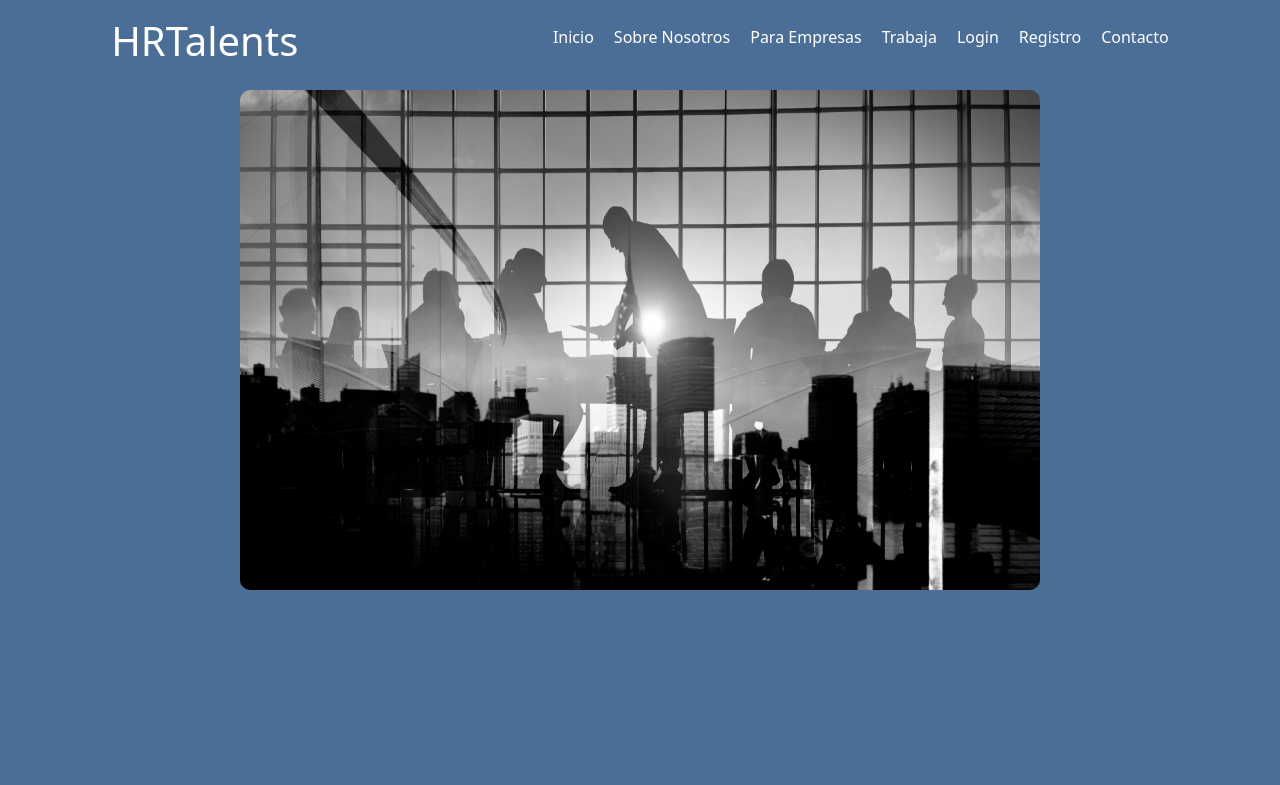
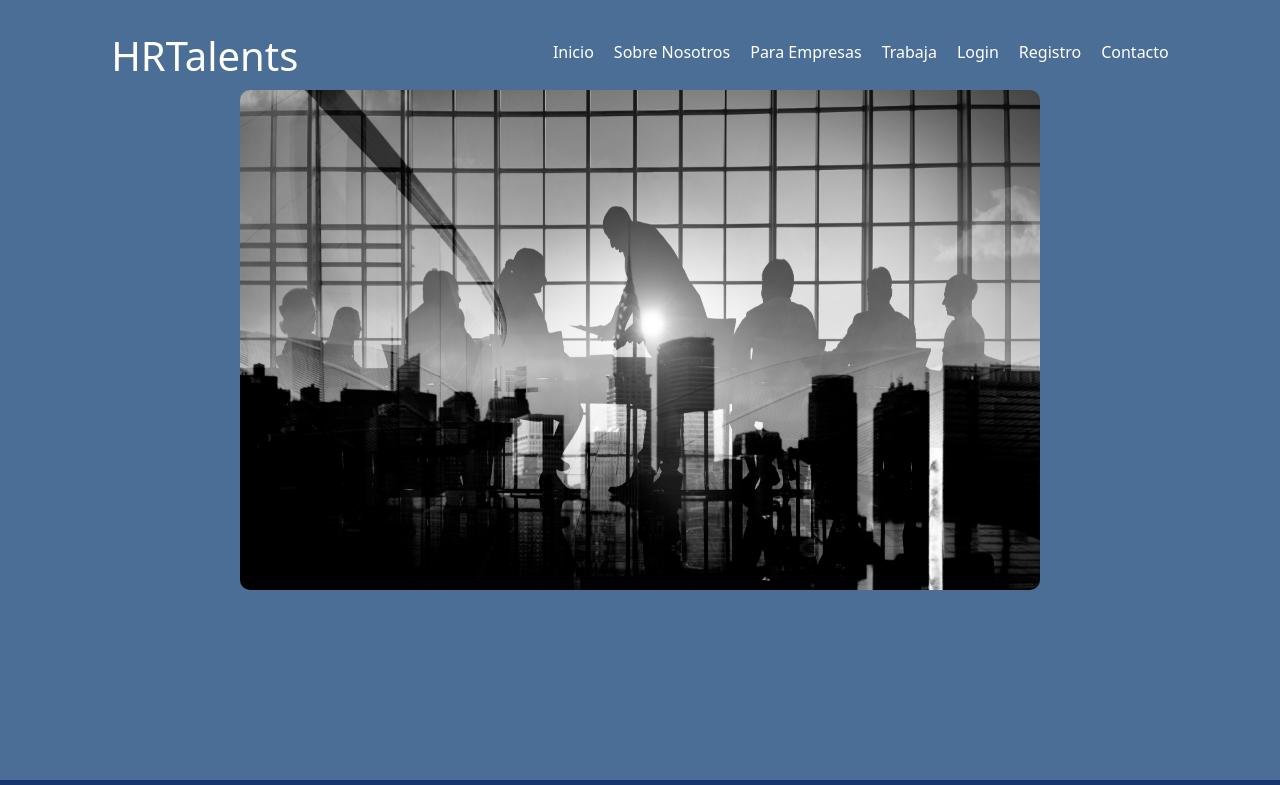
Before and after one commit to OscarP72/HRTalentsFrontend, a React (Vite) app: page / in a window 1280 px wide. Shown: the top 785 px of the page. Built offline with nearby package versions, Linux system fonts and the light colour scheme.

Commit message:
subido de portatil

```diff
--- a/package.json
+++ b/package.json
@@ -14,7 +14,7 @@
     "@fortawesome/fontawesome-free": "^6.4.2",
     "axios": "^1.6.2",
     "bootstrap": "^5.3.2",
-    "lint": "^0.8.19",
+    "lint": "^1.1.2",
     "react": "^18.2.0",
     "react-bootstrap": "^2.9.1",
     "react-dom": "^18.2.0",
--- a/src/components/Header/Header.css
+++ b/src/components/Header/Header.css
@@ -1,13 +1,18 @@
 header {
   height: 90px;
-  width: auto;
+  width: 100%;
   display: flex;
   justify-content: space-around;
   align-items: center;
+}
+
+h1 {
+  margin-top: 30px; /* Puedes ajustar este valor según tus necesidades */
 }
 
 header ul {
   display: flex;
   gap: 20px;
   list-style: none;
+  margin-top: 30px;
 }
--- a/src/pages/Home/Home.css
+++ b/src/pages/Home/Home.css
@@ -1,12 +1,12 @@
 main {
   text-align: center;
-  margin-bottom: 40px; /* Ajusta el margen inferior según sea necesario */
+  margin-bottom: 30px;
 }
 
 img {
   width: 1000px;
   height: 600px;
   border-radius: 10px;
-  margin: 50px auto 0;
+  margin: 20px auto 10px;
   display: block;
 }
```
Also changed, not shown: 1 other file (tests, documents, lock files or other folders).
